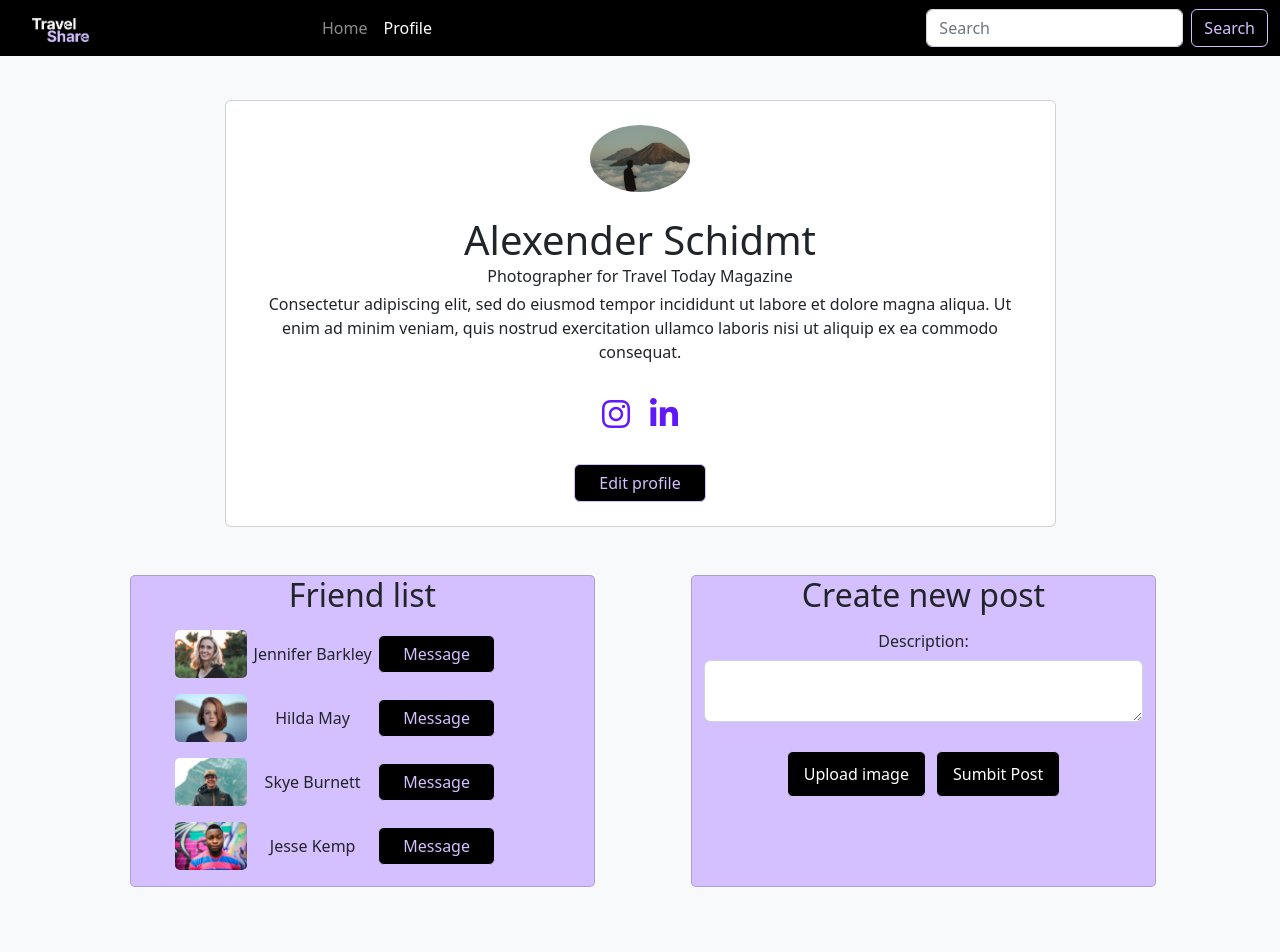
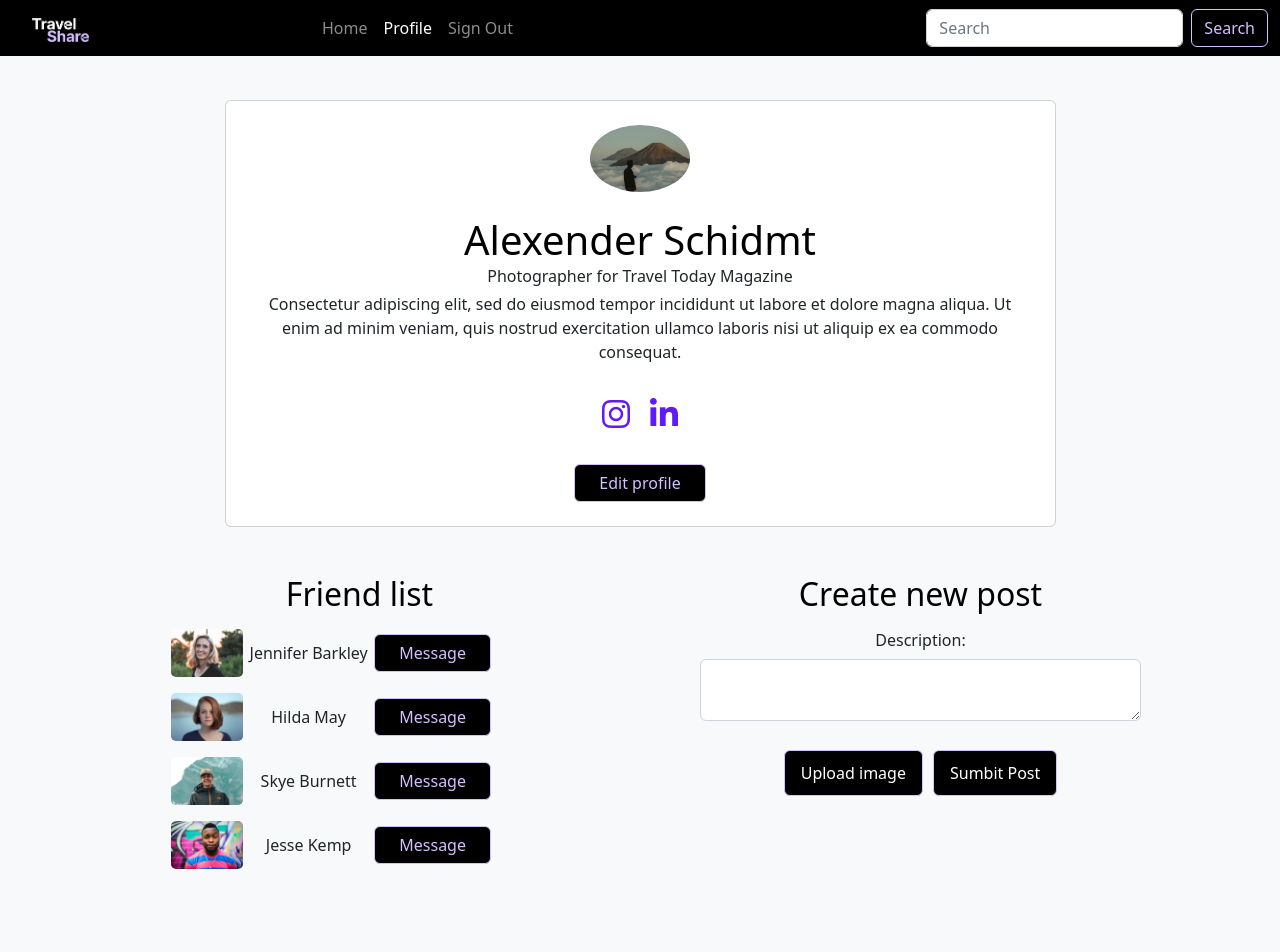
Before and after one commit to lkmelberg/-noroff-css-frameworks-ca, a website: page profile.html in a window 1280 px wide. Shown: the top 952 px of the page. Drawn offline with nearby package versions, Linux system fonts and the light colour scheme.

Commit message:
removed some guideline colors and added signout btn

```diff
--- a/profile.html
+++ b/profile.html
@@ -28,6 +28,9 @@
                             </li>
                             <li class="nav-item">
                                 <a class="nav-link active" aria-current="page" href="profile.html">Profile</a>
+                            </li>
+                            <li class="nav-item">
+                                <a class="nav-link" href="index.html">Sign Out</a>
                             </li>
 
                         </ul>
--- a/scss/_profile.scss
+++ b/scss/_profile.scss
@@ -15,6 +15,7 @@
   display: flex;
   flex-wrap: nowrap;
   flex-direction: row;
+  justify-content: center;
 }
 .friend {
   display: flex;
--- a/scss/styles.scss
+++ b/scss/styles.scss
@@ -8,6 +8,7 @@ h2,
 h3 {
   text-align: center;
   text-decoration: none;
+  color: $black;
 }
 
 h2,
@@ -41,10 +42,10 @@ body {
 .new-post,
 .list-post,
 .friends {
-  background-color: $purpleL;
+  //   background-color: $purpleL;
   border-radius: 5px;
   margin: 3rem;
-  border: 1px solid rgba($color: #000000, $alpha: 0.18);
+
   text-align: center;
 }
 
```
Also changed, not shown: home.html (+3 -0 lines), css/styles.css, 1 other file.
